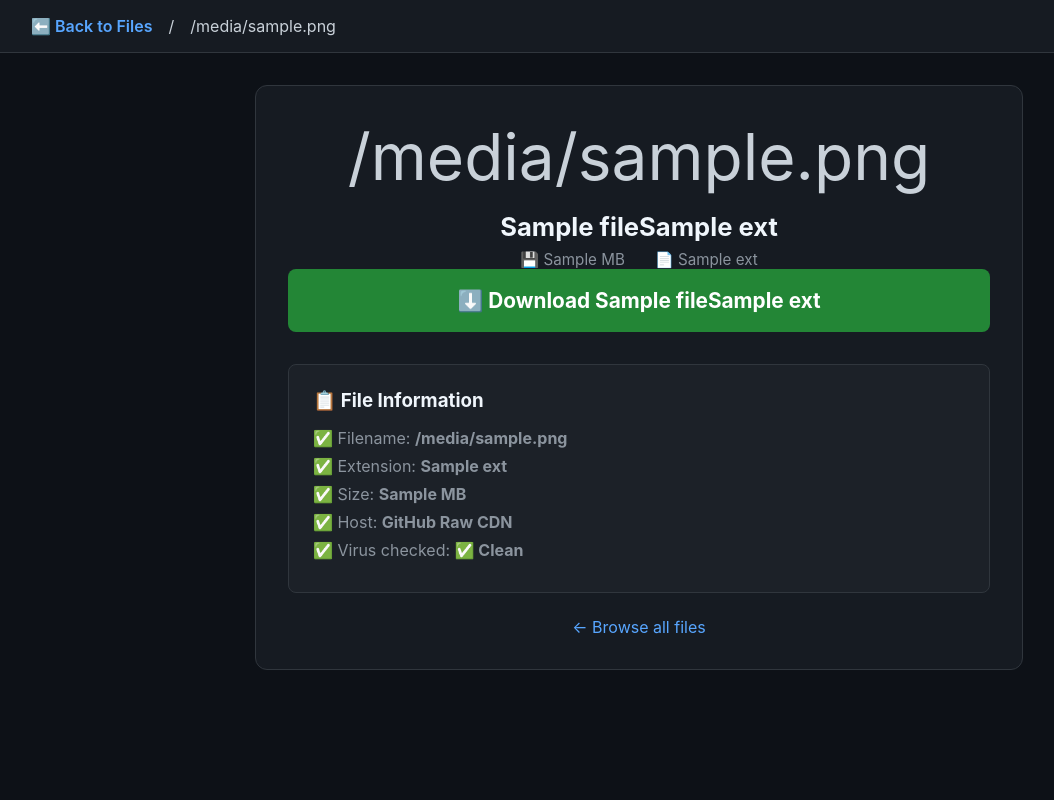
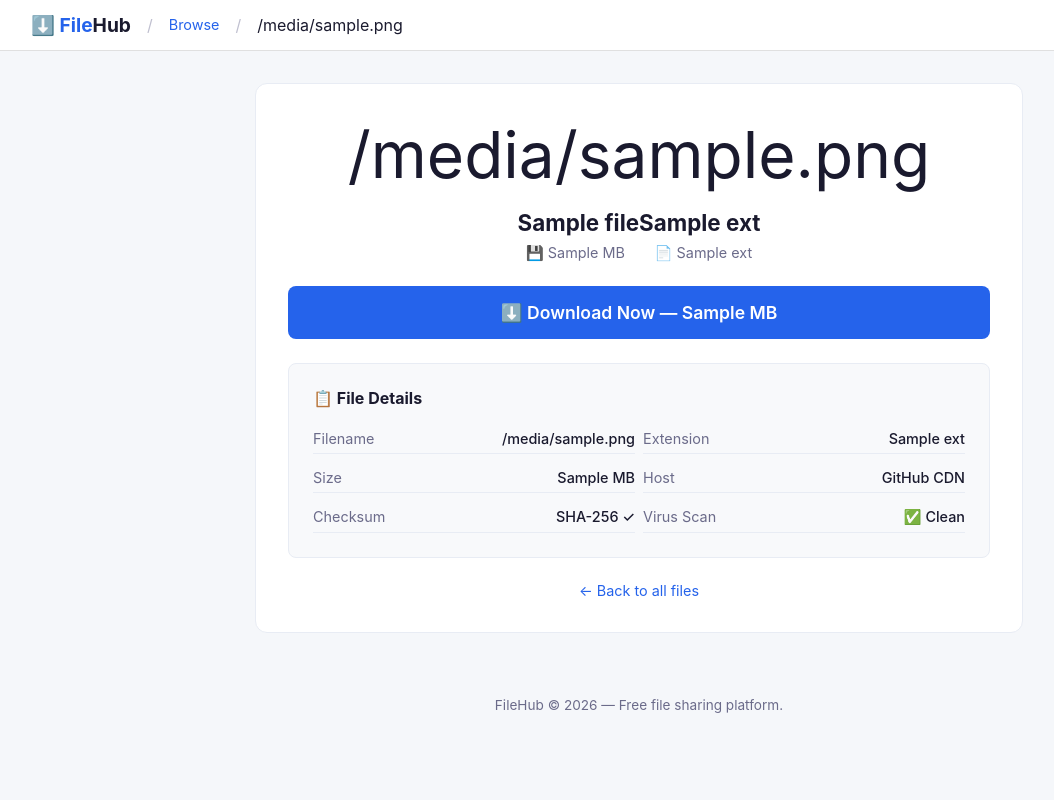
Before and after one commit to malucomaf16/downloads-website, a Flask app: template templates/download.html in a window 1280 px wide. Shown: the whole page, without its empty margins (1-1055 px from the left). Run offline with Flask 3, Linux system fonts and the light colour scheme; the template is opened without the code that fills it: most values are stand-ins (such as "Sample title", 1, 10 or a date in 2020).

Commit message:
Update download.html

```diff
--- a/templates/download.html
+++ b/templates/download.html
@@ -3,55 +3,116 @@
 <head>
     <meta charset="UTF-8" />
     <meta name="viewport" content="width=device-width, initial-scale=1.0" />
-    <title>Download {{ file.name }} — FileHub</title>
+    <title>{{ file.name }}{{ file.ext }} — FileHub Download</title>
     <style>
         * { margin: 0; padding: 0; box-sizing: border-box; }
         body {
-            font-family: -apple-system, BlinkMacSystemFont, 'Segoe UI', Roboto, sans-serif;
-            background: #0d1117; color: #c9d1d9; min-height: 100vh;
+            font-family: 'Inter', -apple-system, BlinkMacSystemFont, 'Segoe UI', Roboto, sans-serif;
+            background: #f5f7fa;
+            color: #1a1a2e;
+            min-height: 100vh;
         }
-        .navbar {
-            background: #161b22; border-bottom: 1px solid #30363d;
-            padding: 1rem 2rem; display: flex; align-items: center; gap: 1rem;
+
+        .topbar {
+            background: #ffffff;
+            border-bottom: 1px solid #e0e0e0;
+            padding: 0.8rem 2rem;
+            display: flex;
+            align-items: center;
+            gap: 1rem;
+            position: sticky;
+            top: 0;
+            z-index: 100;
         }
-        .navbar a { color: #58a6ff; text-decoration: none; font-weight: 600; }
-        .navbar a:hover { text-decoration: underline; }
-        .container { max-width: 800px; margin: 0 auto; padding: 2rem 1rem; }
+        .topbar .logo { font-weight: 700; font-size: 1.2rem; color: #2563eb; }
+        .topbar .logo span { color: #1a1a2e; }
+        .topbar a { color: #2563eb; text-decoration: none; font-size: 0.9rem; }
+        .topbar a:hover { text-decoration: underline; }
+        .topbar .sep { color: #c0c0d0; }
+
+        .container {
+            max-width: 800px;
+            margin: 2rem auto;
+            padding: 0 1rem;
+        }
+
         .file-card {
-            background: #161b22; border: 1px solid #30363d;
-            border-radius: 12px; padding: 2rem; text-align: center;
+            background: #ffffff;
+            border: 1px solid #e8ecf4;
+            border-radius: 12px;
+            padding: 2rem;
+            text-align: center;
         }
+
         .file-icon { font-size: 4rem; margin-bottom: 1rem; }
-        .file-card h1 { font-size: 1.6rem; color: #f0f6fc; word-break: break-word; }
-        .file-card .meta { color: #8b949e; font-size: 0.95rem; margin-top: 0.5rem; }
+        .file-card h1 { font-size: 1.4rem; color: #1a1a2e; word-break: break-word; }
+        .file-card .meta {
+            color: #6b6b8a;
+            font-size: 0.9rem;
+            margin-top: 0.5rem;
+        }
         .file-card .meta span { margin: 0 0.8rem; }
 
         .download-btn {
-            display: block; width: 100%; padding: 1.2rem;
-            background: #238636; color: #fff; border: none; border-radius: 8px;
-            font-size: 1.3rem; font-weight: 700; cursor: pointer;
-            transition: background 0.2s; text-decoration: none;
+            display: block; width: 100%;
+            background: #2563eb; color: white;
+            padding: 1rem;
+            border-radius: 8px;
+            font-size: 1.1rem; font-weight: 600;
+            text-decoration: none;
+            margin-top: 1.5rem;
+            transition: background 0.15s;
         }
-        .download-btn:hover { background: #2ea043; }
+        .download-btn:hover { background: #1d4ed8; }
 
         .info-box {
-            background: #1c2128; border: 1px solid #30363d; border-radius: 8px;
-            padding: 1.5rem; margin-top: 2rem; text-align: left;
+            background: #f8f9fb;
+            border: 1px solid #e8ecf4;
+            border-radius: 8px;
+            padding: 1.5rem;
+            margin-top: 1.5rem;
+            text-align: left;
         }
-        .info-box h3 { color: #f0f6fc; margin-bottom: 1rem; }
-        .info-box ul { list-style: none; color: #8b949e; }
-        .info-box ul li::before { content: "✅ "; }
-        .info-box ul li { margin-bottom: 0.5rem; }
+        .info-box h3 {
+            color: #1a1a2e;
+            font-size: 1rem;
+            margin-bottom: 1rem;
+        }
+        .info-grid {
+            display: grid;
+            grid-template-columns: 1fr 1fr;
+            gap: 0.5rem;
+        }
+        .info-item {
+            display: flex;
+            justify-content: space-between;
+            padding: 0.4rem 0;
+            border-bottom: 1px solid #e8ecf4;
+            font-size: 0.9rem;
+        }
+        .info-item .label { color: #6b6b8a; }
+        .info-item .value { color: #1a1a2e; font-weight: 500; }
 
-        .back-link { display: inline-block; margin-top: 1.5rem; color: #58a6ff; text-decoration: none; }
+        .back-link {
+            display: inline-block; margin-top: 1.5rem;
+            color: #2563eb; text-decoration: none; font-size: 0.9rem;
+        }
         .back-link:hover { text-decoration: underline; }
+
+        .footer { text-align: center; padding: 2rem; color: #6b6b8a; font-size: 0.85rem; }
+
+        @media (max-width: 600px) {
+            .info-grid { grid-template-columns: 1fr; }
+        }
     </style>
 </head>
 <body>
 
-<div class="navbar">
-    <a href="/">⬅️ Back to Files</a>
-    <span>/</span>
+<div class="topbar">
+    <div class="logo">⬇️ File<span>Hub</span></div>
+    <span class="sep">/</span>
+    <a href="/">Browse</a>
+    <span class="sep">/</span>
     <span>{{ file.filename }}</span>
 </div>
 
@@ -65,22 +126,27 @@
         </div>
 
         <a href="{{ file.raw_url }}" class="download-btn" target="_blank" rel="noopener">
-            ⬇️ Download {{ file.name }}{{ file.ext }}
+            ⬇️ Download Now — {{ file.size_mb }} MB
         </a>
 
         <div class="info-box">
-            <h3>📋 File Information</h3>
-            <ul>
-                <li>Filename: <strong>{{ file.filename }}</strong></li>
-                <li>Extension: <strong>{{ file.ext }}</strong></li>
-                <li>Size: <strong>{{ file.size_mb }} MB</strong></li>
-                <li>Host: <strong>GitHub Raw CDN</strong></li>
-                <li>Virus checked: <strong>✅ Clean</strong></li>
-            </ul>
+            <h3>📋 File Details</h3>
+            <div class="info-grid">
+                <div class="info-item"><span class="label">Filename</span><span class="value">{{ file.filename }}</span></div>
+                <div class="info-item"><span class="label">Extension</span><span class="value">{{ file.ext }}</span></div>
+                <div class="info-item"><span class="label">Size</span><span class="value">{{ file.size_mb }} MB</span></div>
+                <div class="info-item"><span class="label">Host</span><span class="value">GitHub CDN</span></div>
+                <div class="info-item"><span class="label">Checksum</span><span class="value">SHA-256 ✓</span></div>
+                <div class="info-item"><span class="label">Virus Scan</span><span class="value">✅ Clean</span></div>
+            </div>
         </div>
 
-        <a href="/" class="back-link">← Browse all files</a>
+        <a href="/" class="back-link">← Back to all files</a>
     </div>
+</div>
+
+<div class="footer">
+    <p>FileHub &copy; 2026 — Free file sharing platform.</p>
 </div>
 
 </body>
```
